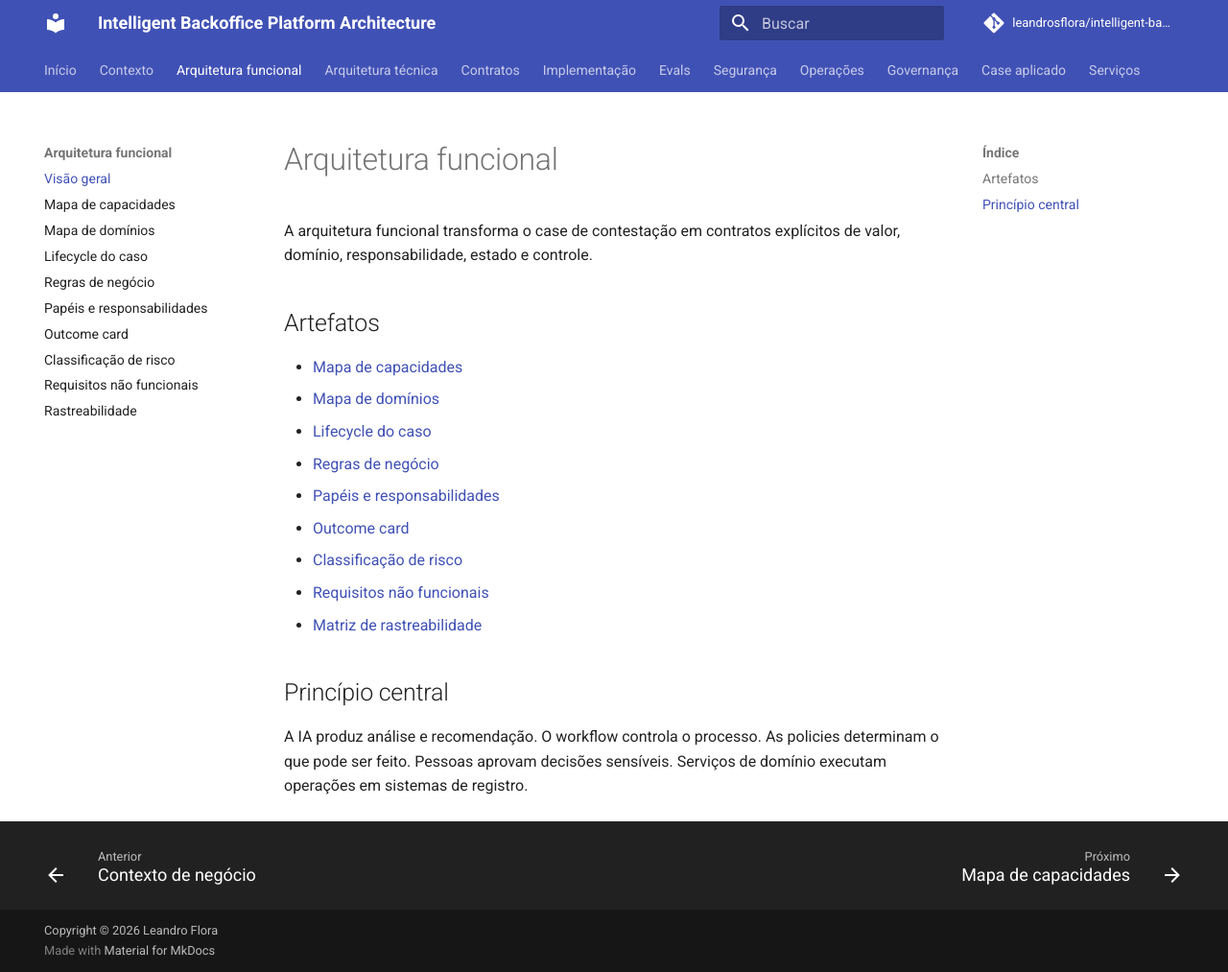
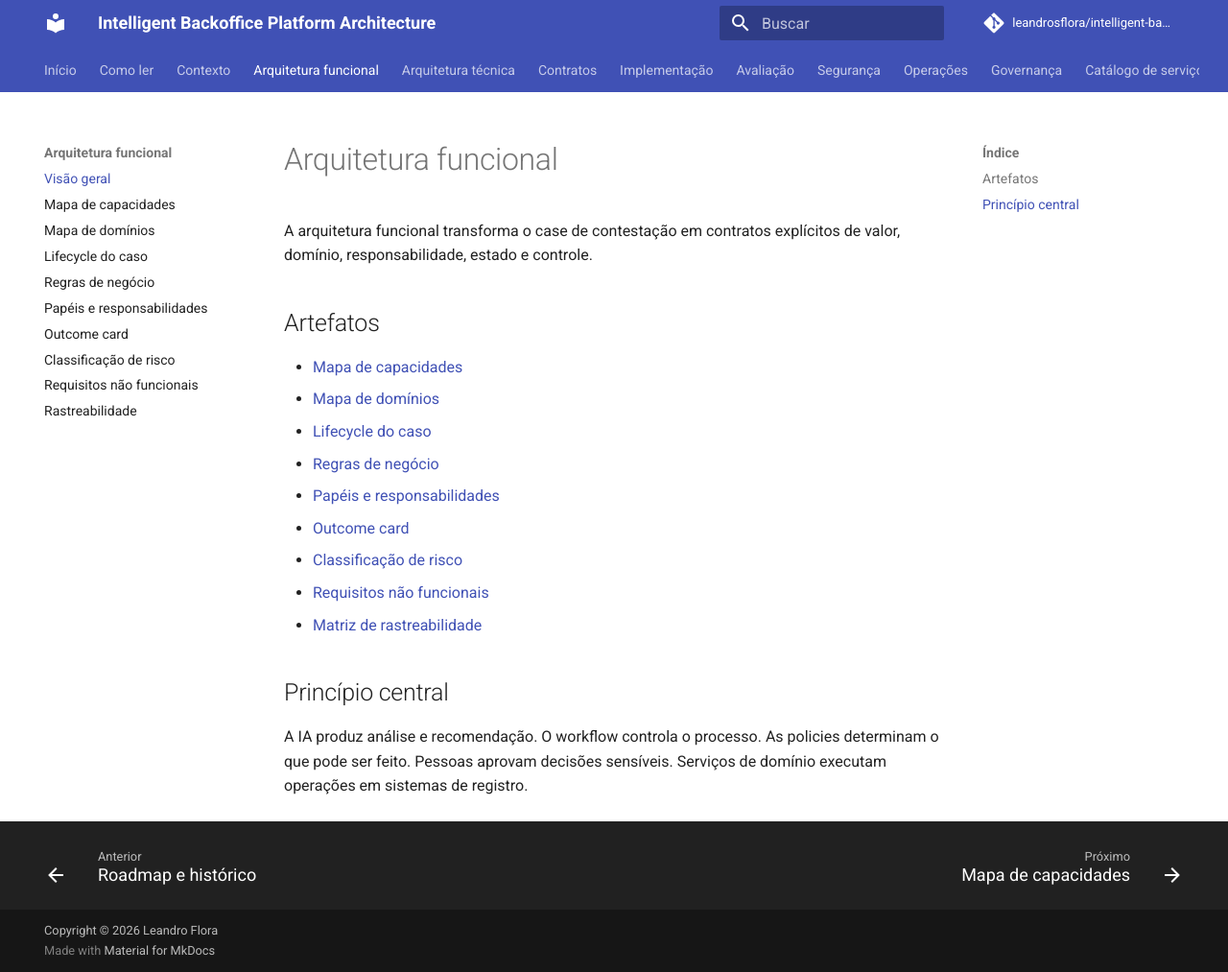
Before and after one commit to leandrosflora/intelligent-backoffice-platform-architecture, an MkDocs documentation site: the page built from docs/functional/index.md, in a window 1280 px wide and 1013 px high. Shown: the whole window at 96% size. Built offline with MkDocs 1.6.1 and Material for MkDocs 9.7.7, drawn with Linux system fonts in a browser that asks for light colours; comment, search, counter and statistics services are not loaded; some of the changed lines change nothing that is shown.

Commit message:
Reorganiza navegação da documentação

```diff
--- a/mkdocs.yml
+++ b/mkdocs.yml
@@ -35,8 +35,11 @@
 
 nav:
   - Início: index.md
+  - Como ler: guide/how-to-read.md
   - Contexto:
       - Contexto de negócio: context/business-context.md
+      - Case aplicado: case-study/index.md
+      - Roadmap e histórico: roadmap.md
   - Arquitetura funcional:
       - Visão geral: functional/index.md
       - Mapa de capacidades: functional/capability-map.md
@@ -57,24 +60,24 @@
       - Componentes do Orchestrator: architecture/component-workflow-orchestrator.md
       - Componentes de Document Intelligence: architecture/component-document-intelligence.md
       - Deployment local alvo: architecture/deployment-local.md
-      - Deployment observado P5: architecture/deployment-observed-baseline.md
-      - Deployment distribuído P6: architecture/deployment-distributed-baseline.md
-      - Deployment alvo de produção P7: architecture/deployment-production-target.md
+      - Deployment observado: architecture/deployment-observed-baseline.md
+      - Deployment distribuído: architecture/deployment-distributed-baseline.md
+      - Deployment alvo de produção: architecture/deployment-production-target.md
       - Trust boundaries: architecture/trust-boundaries.md
       - Sequências: architecture/sequence-diagrams.md
   - Contratos:
       - Visão geral: contracts/index.md
       - HTTP APIs: contracts/http-apis.md
       - Eventos: contracts/events.md
-      - Mensageria P6: contracts/messaging.md
+      - Mensageria: contracts/messaging.md
       - Policies: contracts/policies.md
       - Versionamento: contracts/versioning.md
   - Implementação:
-      - Visão geral P4: implementation/index.md
+      - Visão geral: implementation/index.md
       - Cenários testados: implementation/test-scenarios.md
       - Runbook local: implementation/runbook.md
-  - Evals:
-      - Visão geral P5: evaluation/index.md
+  - Avaliação:
+      - Visão geral: evaluation/index.md
   - Segurança:
       - Visão geral: security/index.md
       - Identidade de workload: security/workload-identity.md
@@ -83,7 +86,7 @@
   - Operações:
       - Visão geral: operations/index.md
       - Observabilidade: operations/observability.md
-      - Event backbone P6: operations/eventing.md
+      - Event backbone: operations/eventing.md
       - Alta disponibilidade e DR: operations/ha-dr.md
       - Capacidade: operations/capacity.md
       - SLOs e alertas: operations/slos.md
@@ -100,7 +103,6 @@
   - Governança:
       - Visão geral: governance/index.md
       - Production readiness: governance/production-readiness.md
-  - Case aplicado: case-study/index.md
-  - Serviços: services/index.md
+  - Catálogo de serviços: services/index.md
 
 copyright: Copyright &copy; 2026 Leandro Flora
```
